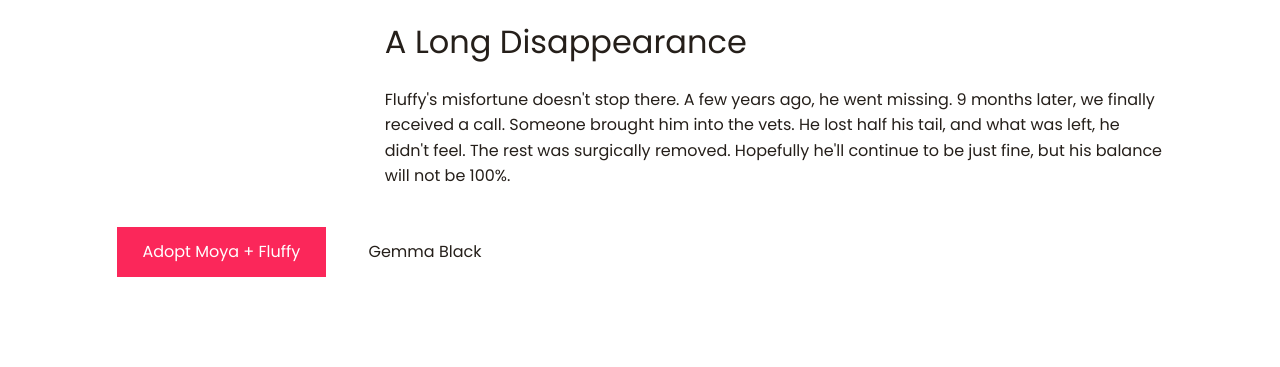
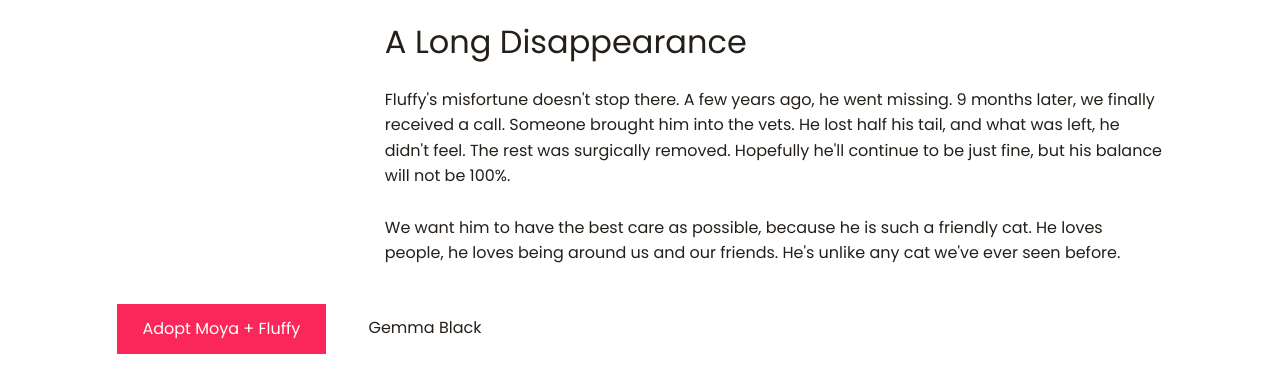
Before and after one commit to gemmadlou/moyafluffy, a website: page index.html in a window 1280 px wide. Shown: the part 1590-1957 px from the top of the page. Before the commit the page ends 1880 px from the top, so only its background shows below. Drawn offline with nearby package versions, Linux system fonts and the light colour scheme; a web font is replaced by a local one.

Commit message:
Update index.html

```diff
--- a/index.html
+++ b/index.html
@@ -118,6 +118,8 @@
                     <p>Fluffy's misfortune doesn't stop there. A few years ago, he went missing. 9 months later, we finally received a call. Someone brought him into the vets.
                         He lost half his tail, and what was left, he didn't feel. The rest was surgically removed. Hopefully he'll continue to be just fine, but his
                     balance will not be 100%.</p>
+                    <p>We want him to have the best care as possible, because he is such a friendly cat. He loves people,
+                      he loves being around us and our friends. He's unlike any cat we've ever seen before.</p>
                 </div>
             </div>
         </div>
```
